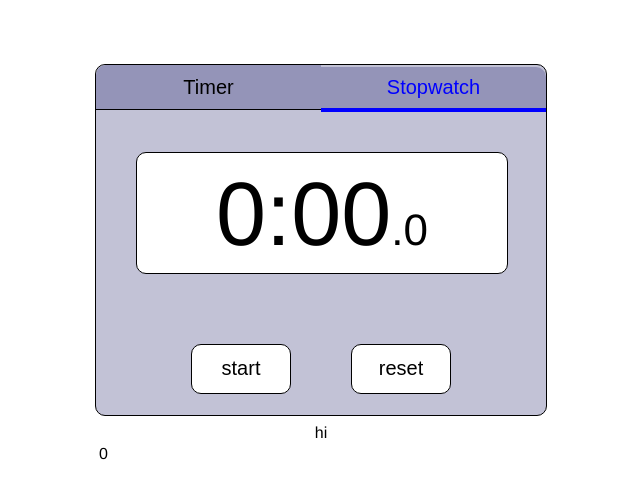
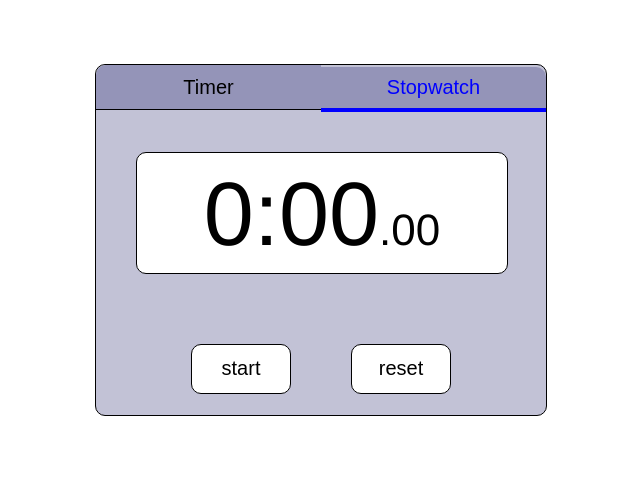
Before and after one commit to krakower/stopwatch, a React (Create React App) app: page / in a window 1280 px wide. Shown: the top 498 px of the page, without its empty margins (319-959 px from the left). Built offline with nearby package versions, Linux system fonts and the light colour scheme.

Commit message:
Lap logic works
Lap logic works, but still needs CSS formatting to look nicer

```diff
--- a/src/Buttons.js
+++ b/src/Buttons.js
@@ -38,7 +38,7 @@ export default class Buttons extends React.Component {
         })
         return;
       } else if(!this.state.timerIsTiming) {
-        this.timerInterval = setInterval(() => this.tick('timerTime'), 100);
+        this.timerInterval = setInterval(() => this.tick('timerTime'), 10);
       } else {
         clearInterval(this.timerInterval);
         this.setState({timerIsUpdated: false});
@@ -49,7 +49,7 @@ export default class Buttons extends React.Component {
       //stopwatch functionality
     } else {
       if(!this.state.stopwatchIsTiming) {
-        this.stopwatchInterval = setInterval(() => this.tick('stopwatchTime'), 100);
+        this.stopwatchInterval = setInterval(() => this.tick('stopwatchTime'), 10);
       } else {
         clearInterval(this.stopwatchInterval);
         this.setState({
@@ -154,8 +154,8 @@ export default class Buttons extends React.Component {
     let rightButtonText;
     let currentTime;
 
-    if(this.state.timerTime > 59990) {
-      this.setState({timerTime: 59990})
+    if(this.state.timerTime > 599900) {
+      this.setState({timerTime: 599900})
     }
 
     if(timerMode && (this.state.timerTime === 0)) {
--- a/src/Display.js
+++ b/src/Display.js
@@ -58,7 +58,7 @@ export default class Display extends React.Component {
 
 
   handleChange(event) {
-    this.props.typingCallback((parseInt(this.state.inputMinutes)*60 + (parseInt(this.state.inputSeconds))) * 10);
+    this.props.typingCallback((parseInt(this.state.inputMinutes)*60 + (parseInt(this.state.inputSeconds))) * 100);
   }
 
   handleSubmit(event) {
@@ -73,15 +73,19 @@ export default class Display extends React.Component {
     const currentTime = this.props.currentTime;
     const timerMode = this.props.timerMode;
 
-    let minutes = Math.floor(currentTime/600);
-    let seconds = Math.floor((currentTime % 600)/10);
-    const deciseconds = Math.floor(currentTime % 10);
+    let minutes = Math.floor(currentTime/6000);
+    let seconds = Math.floor((currentTime % 6000)/100);
+    let centiseconds = Math.floor(currentTime % 100);
 
     if(seconds < 10) {
       seconds = '0'.concat(seconds);
     } else if(seconds >= 60) {
       seconds = seconds - 60;
       minutes = minutes + 1;
+    }
+
+    if(centiseconds < 10) {
+      centiseconds = '0'.concat(centiseconds);
     }
 
 
@@ -133,7 +137,7 @@ export default class Display extends React.Component {
       return (
         <div className="container">
           <div className="clockFace">
-            {minutes}:{seconds}<span className="smallTime">.{deciseconds}</span>
+            {minutes}:{seconds}<span className="smallTime">.{centiseconds}</span>
           </div>
         </div>
       )
--- a/src/History.js
+++ b/src/History.js
@@ -6,7 +6,7 @@ export default function History(props) {
   const [lapHistory, setLapHistory] = useState([new Map()]);
   const [currentLapTime, setCurrentLapTime] = useState(0);
   const [prevLapTime, setPrevLapTime] = useState(0);
-  const [lapCount, setLapCount] = useState(0);
+  const [lapCount, setLapCount] = useState(1);
   const [tableData, setTableData] = useState();
 
 
@@ -33,23 +33,35 @@ export default function History(props) {
 
 
   useEffect(() => {
-     const historyArray = Array.from(lapHistory);
+     const historyArray = Array.from(lapHistory.values());
      let newTableData = historyArray.map((lapTime,lapNumber) => {
+       let minutes = Math.floor(lapTime/6000);
+       let seconds = Math.floor((lapTime % 6000)/100);
+       let centiseconds = Math.floor(lapTime % 100);
+       if(seconds < 10) {
+         seconds = '0'.concat(seconds);
+       } else if(seconds >= 60) {
+         seconds = seconds - 60;
+         minutes = minutes + 1;
+       }
+       if(centiseconds < 10) {
+         centiseconds = '0'.concat(centiseconds);
+       }
        return (
          <tr>
-           <td>{lapNumber}</td>
-           <td>{lapTime}</td>
+           <td>{lapNumber + 1}</td>
+           <td>{minutes}:{seconds}.{centiseconds}</td>
          </tr>
        );
      });
     setTableData(newTableData);
   }, [currentLapTime]);
 
-
-
+  if(props.isStopwatchReset) {
+    return([]);
+  }
   return (
     <div>
-      hi
       <table id='lapTable'>
         <tbody>
           {tableData}
@@ -57,5 +69,4 @@ export default function History(props) {
       </table>
     </div>
   )
-
 }
```
